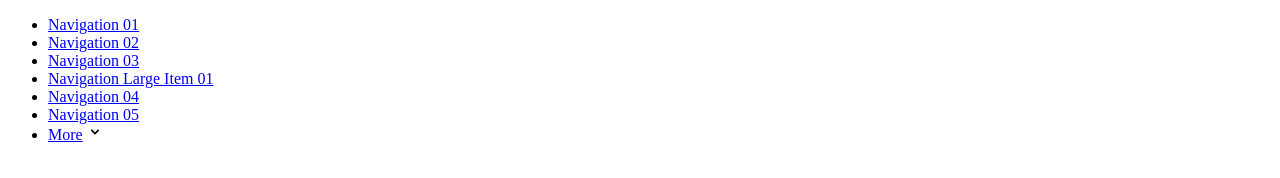
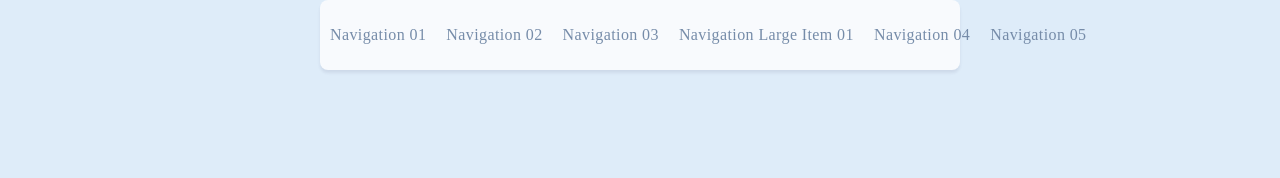
Before and after one commit to mekristaps/mekristaps.github.io, a plain HTML site: page MNav/index.html in a window 1280 px wide. Drawn offline with Linux system fonts and the light colour scheme.

Commit message:
Update asset names for MNav

```diff
--- a/MNav/index.html
+++ b/MNav/index.html
@@ -6,7 +6,7 @@
         <title></title>
         <meta name="description" content="">
         <meta name="viewport" content="width=device-width, initial-scale=1">
-        <link rel="stylesheet" href="assets/css/app.css">
+        <link rel="stylesheet" href="assets/css/mnav.css">
     </head>
     <body>
         <div class="navigation" data-mnav>
@@ -43,6 +43,6 @@
             </ul>
         </div>
 
-        <script src="assets/js/app.js" async defer></script>
+        <script src="assets/js/mnav.js" async defer></script>
     </body>
 </html>
```
